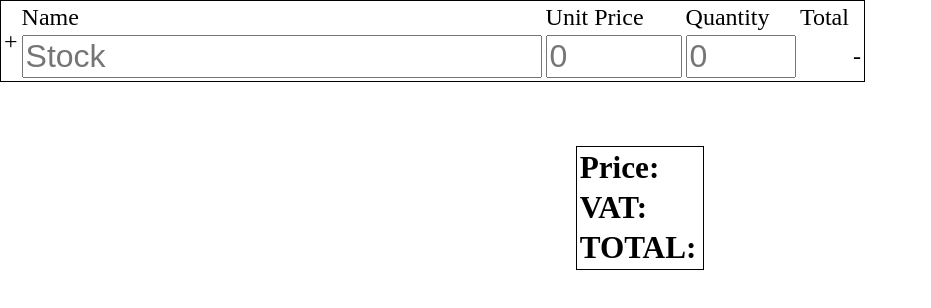
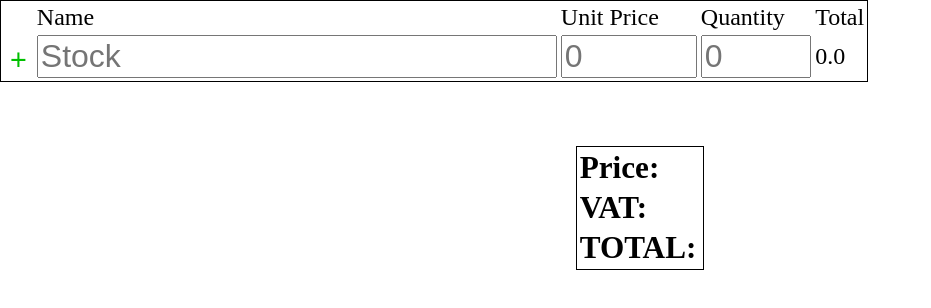
Before and after one commit to Dibray/ProcStock, a plain HTML site: page index.html in a window 1280 px wide. Shown: the whole page, without its empty margins (0-931 px from the left). Drawn offline with Linux system fonts and the light colour scheme.

Commit message:
Add stock functionality

```diff
--- a/index.html
+++ b/index.html
@@ -6,6 +6,7 @@
     <meta name="viewport" content="width=device-width, initial-scale=1.0">
 
     <link rel="stylesheet" href="styles.css">
+    <script defer src="scripts.js"></script>
 
     <title>ProcStock</title>
 </head>
@@ -14,18 +15,11 @@
     <div>
         <table class="stocks" style="border: 1px solid black;">
             <tr>
-                <td rowspan="0" class="new-item">+</td>
+                <td rowspan="0" class="add-stock"><button class="add-stock-btn">+</button></td>
                 <td>Name</td>
                 <td>Unit Price</td>
                 <td>Quantity</td>
                 <td>Total</td>
-            </tr>
-            <tr class="stock-info">
-                <td><input type="text" placeholder="Stock" class="stock-name"></td>
-                <td><input type="number" placeholder="0" class="unit-price"></td>
-                <td><input type="number" placeholder="0" class="quantity"></td>
-                <td class="stock-price"></td>
-                <td class="remove-stock">-</td>
             </tr>
         </table>
 
--- /dev/null
+++ b/scripts.js
@@ -0,0 +1,61 @@
+function newColumn(content, table)
+{
+    let t = document.createElement("td");
+    t.appendChild(content);
+    table.appendChild(t);
+}
+
+function renderStock(stock) // Add stock to stock info table
+{
+    let newStock = document.createElement("tr");
+    newStock.className = "stock-info";
+
+    newColumn(stock.stockName, newStock);
+    newColumn(stock.unitPrice, newStock);
+    newColumn(stock.quantity, newStock);
+    newColumn(stock.stockPrice, newStock);
+
+    document.querySelector(".stocks > tbody").append(newStock);
+}
+/*
+<tr class="stock-info">
+    <td class="remove-stock">-</td>
+</tr>
+*/
+
+class Stock
+{
+    constructor()
+    {
+        this.stockName = document.createElement("input");
+        this.stockName.type = "text";
+        this.stockName.placeholder = "Stock";
+        this.stockName.className = "stock-name";
+
+        this.unitPrice = document.createElement("input");
+        this.unitPrice.type = "number";
+        this.unitPrice.placeholder = "0";
+        this.unitPrice.className = "unit-price";
+
+        this.quantity = document.createElement("input");
+        this.quantity.type = "number";
+        this.quantity.placeholder = "0";
+        this.quantity.className = "quantity";
+
+        this.stockPrice = document.createElement("span");
+        this.stockPrice.textContent = "0.0";
+    }
+}
+
+var stocks = [];
+
+function newStock()
+{
+    let stock = new Stock();
+    stocks.push(stock);
+
+    renderStock(stock);
+}
+
+document.querySelector(".add-stock-btn").addEventListener("click", newStock);
+newStock(); // Initialize first stock
--- a/styles.css
+++ b/styles.css
@@ -4,6 +4,22 @@ body {
 
 body, input {
     font-size: calc(1em + 1vh);
+}
+
+/* Stocks */
+.stocks .add-stock {
+    vertical-align: bottom;
+}
+
+.add-stock-btn {
+    background-color: rgba(255, 255, 255, 0);
+    border: none;
+    font-size: 1.2em;
+    color: rgb(0, 192, 0);
+}
+
+.add-stock-btn:hover {
+    cursor: pointer;
 }
 
 /* Stock info */
```
